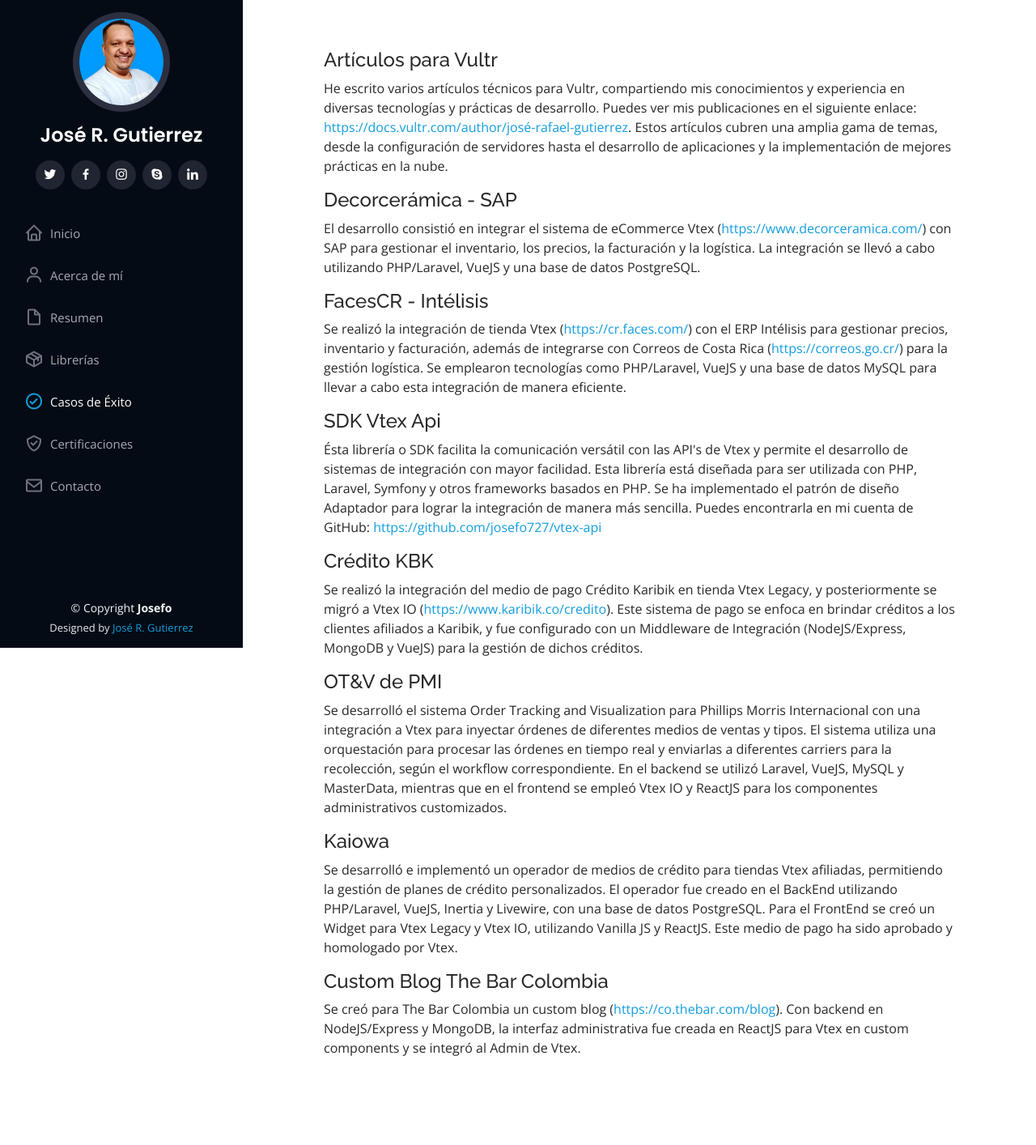
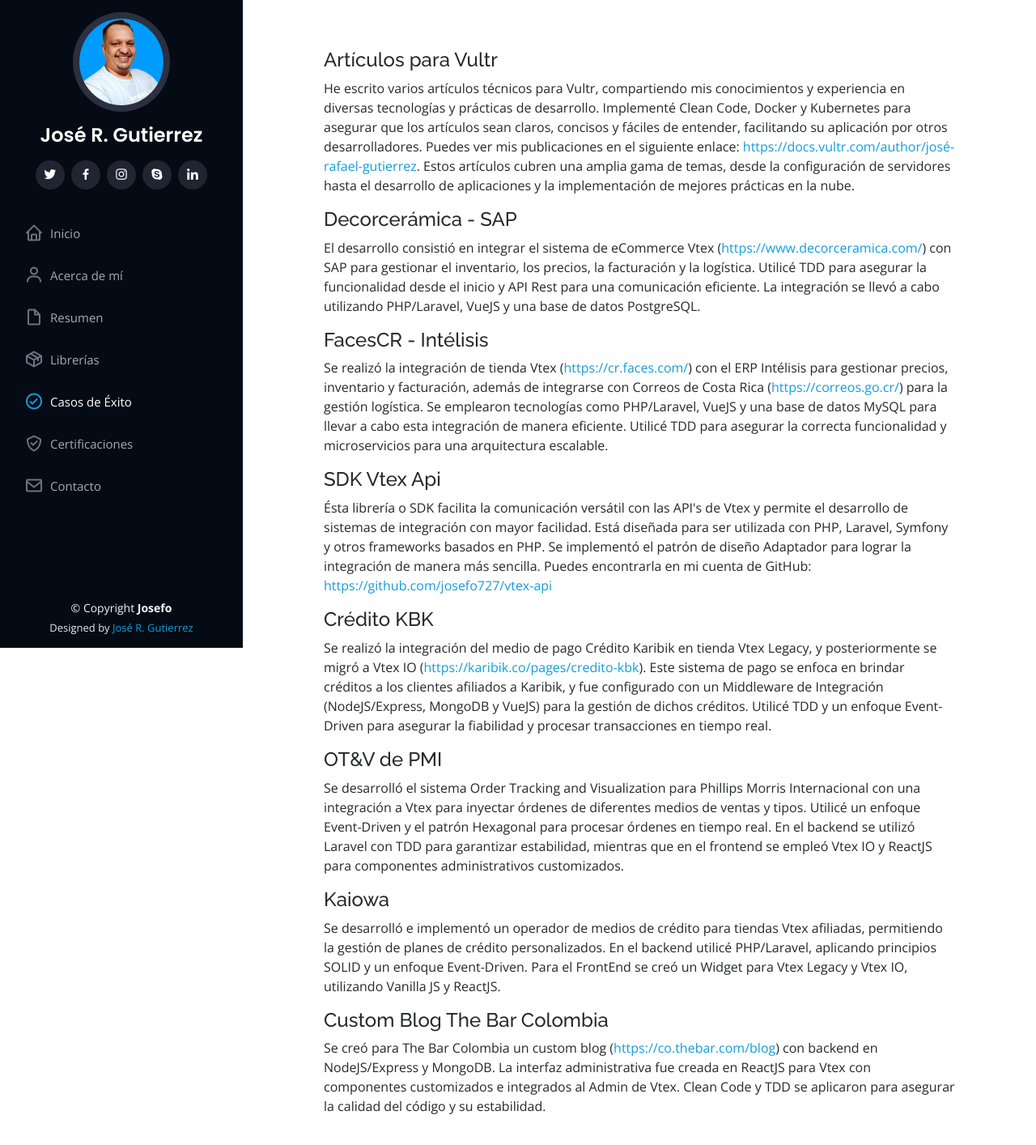
Before and after one commit to josefo727/my-portfolio, a Vue app: page /success-stories in a window 1280 px wide. Shown: the whole page at 81% size. Before the commit the page ends 1342 px from the top, so only its background shows below. Built offline with nearby package versions, Linux system fonts and the light colour scheme; what vue-check-view, vue-typed-js would draw is missing.

Commit message:
feat: add new experiences and items

```diff
--- a/src/components/Home/Hero.vue
+++ b/src/components/Home/Hero.vue
@@ -3,7 +3,6 @@
     <div class="hero-container" data-aos="fade-in">
       <h1>{{ my.short_name }}</h1>
       <p>
-        <span class="in-line i-am"> Yo soy </span>
         <vue-typed-js
             class="in-line"
             :strings="my.activities"
--- a/src/components/Resume/Index.vue
+++ b/src/components/Resume/Index.vue
@@ -5,7 +5,7 @@
 			<div class="section-title">
 				<h2>Currículum</h2>
 				<p>
-					Soy matemático y desarrollador web UI/UX con más de 13 años de experiencia en programación. He
+					Soy matemático y desarrollador web UI/UX con más de 14 años de experiencia en programación. He
 					generado código para empresas e instituciones tanto del sector público como privado. Me considero un
 					especialista en resolver problemas y trabajar en equipo. Además, disfruto trabajando como freelancer.
 				</p>
--- a/src/data/success-stories.js
+++ b/src/data/success-stories.js
@@ -1,34 +1,91 @@
 export default [
   {
     title: "Artículos para Vultr",
-    body: "<p>He escrito varios artículos técnicos para Vultr, compartiendo mis conocimientos y experiencia en diversas tecnologías y prácticas de desarrollo. Puedes ver mis publicaciones en el siguiente enlace: <a href='https://docs.vultr.com/author/josé-rafael-gutierrez' target='_blank'>https://docs.vultr.com/author/josé-rafael-gutierrez</a>. Estos artículos cubren una amplia gama de temas, desde la configuración de servidores hasta el desarrollo de aplicaciones y la implementación de mejores prácticas en la nube.</p>",
+    body: "<p>He escrito varios artículos técnicos para Vultr, compartiendo mis conocimientos y experiencia en diversas tecnologías y prácticas de desarrollo. Implementé Clean Code, Docker y Kubernetes para asegurar que los artículos sean claros, concisos y fáciles de entender, facilitando su aplicación por otros desarrolladores. Puedes ver mis publicaciones en el siguiente enlace: <a href='https://docs.vultr.com/author/josé-rafael-gutierrez' target='_blank'>https://docs.vultr.com/author/josé-rafael-gutierrez</a>. Estos artículos cubren una amplia gama de temas, desde la configuración de servidores hasta el desarrollo de aplicaciones y la implementación de mejores prácticas en la nube.</p>",
+    tags: ["Clean Code", "Docker", "Kubernetes", "DevOPS", "Linux"],
   },
   {
     title: "Decorcerámica - SAP",
-    body: "<p>El desarrollo consistió en integrar el sistema de eCommerce Vtex (<a href='https://www.decorceramica.com/' target='_blank'>https://www.decorceramica.com/</a>) con SAP para gestionar el inventario, los precios, la facturación y la logística. La integración se llevó a cabo utilizando PHP/Laravel, VueJS y una base de datos PostgreSQL.</p>",
+    body: "<p>El desarrollo consistió en integrar el sistema de eCommerce Vtex (<a href='https://www.decorceramica.com/' target='_blank'>https://www.decorceramica.com/</a>) con SAP para gestionar el inventario, los precios, la facturación y la logística. Utilicé TDD para asegurar la funcionalidad desde el inicio y API Rest para una comunicación eficiente. La integración se llevó a cabo utilizando PHP/Laravel, VueJS y una base de datos PostgreSQL.</p>",
+    tags: ["TDD", "API Rest", "Laravel", "VueJS", "Vtex", "SAP", "PostgreSQL"],
   },
   {
     title: "FacesCR - Intélisis",
-    body: "<p>Se realizó la integración de tienda Vtex (<a href='https://cr.faces.com/' target='_blank'>https://cr.faces.com/</a>) con el ERP Intélisis para gestionar precios, inventario y facturación, además de integrarse con Correos de Costa Rica (<a href='https://correos.go.cr/' target='_blank'>https://correos.go.cr/</a>) para la gestión logística. Se emplearon tecnologías como PHP/Laravel, VueJS y una base de datos MySQL para llevar a cabo esta integración de manera eficiente.</p>",
+    body: "<p>Se realizó la integración de tienda Vtex (<a href='https://cr.faces.com/' target='_blank'>https://cr.faces.com/</a>) con el ERP Intélisis para gestionar precios, inventario y facturación, además de integrarse con Correos de Costa Rica (<a href='https://correos.go.cr/' target='_blank'>https://correos.go.cr/</a>) para la gestión logística. Se emplearon tecnologías como PHP/Laravel, VueJS y una base de datos MySQL para llevar a cabo esta integración de manera eficiente. Utilicé TDD para asegurar la correcta funcionalidad y microservicios para una arquitectura escalable.</p>",
+    tags: [
+      "Microservicios",
+      "TDD",
+      "API Rest",
+      "Laravel",
+      "Vtex",
+      "Intelisis",
+      "MySQL",
+    ],
   },
   {
     title: "SDK Vtex Api",
-    body: "<p>Ésta librería o SDK facilita la comunicación versátil con las API's de Vtex y permite el desarrollo de sistemas de integración con mayor facilidad. Esta librería está diseñada para ser utilizada con PHP, Laravel, Symfony y otros frameworks basados en PHP. Se ha implementado el patrón de diseño Adaptador para lograr la integración de manera más sencilla. Puedes encontrarla en mi cuenta de GitHub: <a href='https://github.com/josefo727/vtex-api' target='_blank'>https://github.com/josefo727/vtex-api</a></p>",
+    body: "<p>Ésta librería o SDK facilita la comunicación versátil con las API's de Vtex y permite el desarrollo de sistemas de integración con mayor facilidad. Está diseñada para ser utilizada con PHP, Laravel, Symfony y otros frameworks basados en PHP. Se implementó el patrón de diseño Adaptador para lograr la integración de manera más sencilla. Puedes encontrarla en mi cuenta de GitHub: <a href='https://github.com/josefo727/vtex-api' target='_blank'>https://github.com/josefo727/vtex-api</a></p>",
+    tags: [
+      "Patrón Adaptador",
+      "Clean Code",
+      "TDD",
+      "Laravel",
+      "Symfony",
+      "PHP",
+    ],
   },
   {
     title: "Crédito KBK",
-    body: "<p>Se realizó la integración del medio de pago Crédito Karibik en tienda Vtex Legacy, y posteriormente se migró a Vtex IO (<a href='https://www.karibik.co/credito' target='_blank'>https://www.karibik.co/credito</a>). Este sistema de pago se enfoca en brindar créditos a los clientes afiliados a Karibik, y fue configurado con un Middleware de Integración (NodeJS/Express, MongoDB y VueJS) para la gestión de dichos créditos.</p>",
+    body: "<p>Se realizó la integración del medio de pago Crédito Karibik en tienda Vtex Legacy, y posteriormente se migró a Vtex IO (<a href='https://karibik.co/pages/credito-kbk' target='_blank'>https://karibik.co/pages/credito-kbk</a>). Este sistema de pago se enfoca en brindar créditos a los clientes afiliados a Karibik, y fue configurado con un Middleware de Integración (NodeJS/Express, MongoDB y VueJS) para la gestión de dichos créditos. Utilicé TDD y un enfoque Event-Driven para asegurar la fiabilidad y procesar transacciones en tiempo real.</p>",
+    tags: [
+      "Event-Driven",
+      "TDD",
+      "Laravel",
+      "ReactJS",
+      "Vtex",
+      "MongoDB",
+      "NodeJS",
+      "Express",
+    ],
   },
   {
     title: "OT&V de PMI",
-    body: "<p>Se desarrolló el sistema Order Tracking and Visualization para Phillips Morris Internacional con una integración a Vtex para inyectar órdenes de diferentes medios de ventas y tipos. El sistema utiliza una orquestación para procesar las órdenes en tiempo real y enviarlas a diferentes carriers para la recolección, según el workflow correspondiente. En el backend se utilizó Laravel, VueJS, MySQL y MasterData, mientras que en el frontend se empleó Vtex IO y ReactJS para los componentes administrativos customizados.</p>",
+    body: "<p>Se desarrolló el sistema Order Tracking and Visualization para Phillips Morris Internacional con una integración a Vtex para inyectar órdenes de diferentes medios de ventas y tipos. Utilicé un enfoque Event-Driven y el patrón Hexagonal para procesar órdenes en tiempo real. En el backend se utilizó Laravel con TDD para garantizar estabilidad, mientras que en el frontend se empleó Vtex IO y ReactJS para componentes administrativos customizados.</p>",
+    tags: [
+      "Clean Code",
+      "Event-Driven",
+      "TDD",
+      "Hexagonal",
+      "Laravel",
+      "ReactJS",
+      "Vtex",
+    ],
   },
   {
     title: "Kaiowa",
-    body: "<p>Se desarrolló e implementó un operador de medios de crédito para tiendas Vtex afiliadas, permitiendo la gestión de planes de crédito personalizados. El operador fue creado en el BackEnd utilizando PHP/Laravel, VueJS, Inertia y Livewire, con una base de datos PostgreSQL. Para el FrontEnd se creó un Widget para Vtex Legacy y Vtex IO, utilizando Vanilla JS y ReactJS. Este medio de pago ha sido aprobado y homologado por Vtex.</p>",
+    body: "<p>Se desarrolló e implementó un operador de medios de crédito para tiendas Vtex afiliadas, permitiendo la gestión de planes de crédito personalizados. En el backend utilicé PHP/Laravel, aplicando principios SOLID y un enfoque Event-Driven. Para el FrontEnd se creó un Widget para Vtex Legacy y Vtex IO, utilizando Vanilla JS y ReactJS.</p>",
+    tags: [
+      "Clean Code",
+      "Event-Driven",
+      "TDD",
+      "SOLID",
+      "Laravel",
+      "ReactJS",
+      "Vtex",
+    ],
   },
   {
     title: "Custom Blog The Bar Colombia",
-    body: "<p>Se creó para The Bar Colombia un custom blog (<a href='https://co.thebar.com/blog' target='_blank'>https://co.thebar.com/blog</a>). Con backend en NodeJS/Express y MongoDB, la interfaz administrativa fue creada en ReactJS para Vtex en custom components y se integró al Admin de Vtex.</p>",
+    body: "<p>Se creó para The Bar Colombia un custom blog (<a href='https://co.thebar.com/blog' target='_blank'>https://co.thebar.com/blog</a>) con backend en NodeJS/Express y MongoDB. La interfaz administrativa fue creada en ReactJS para Vtex con componentes customizados e integrados al Admin de Vtex. Clean Code y TDD se aplicaron para asegurar la calidad del código y su estabilidad.</p>",
+    tags: [
+      "Clean Code",
+      "TDD",
+      "SOLID",
+      "KoaJS",
+      "ReactJS",
+      "NodeJS",
+      "MongoDB",
+      "Vtex",
+    ],
   },
 ];
```
Also changed, not shown: src/data/experience.js (+62 -35 lines).
